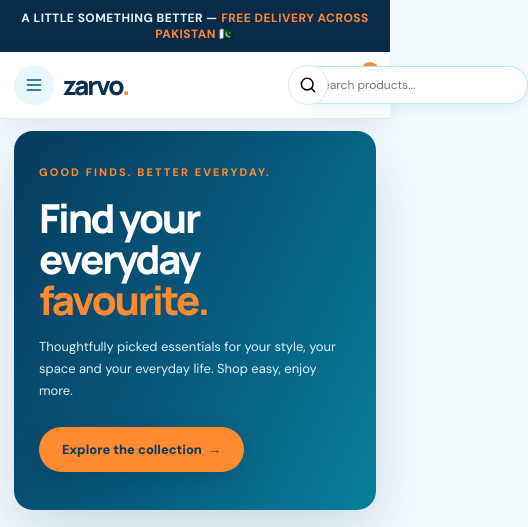
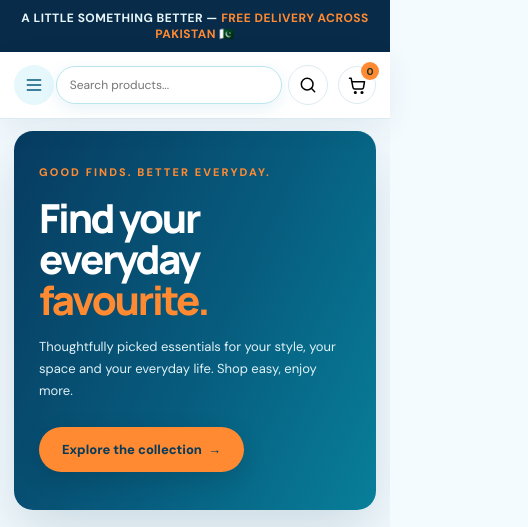
Before and after one commit to AliDevTech-code/Zarvo, a plain HTML site: page index.html in a window 390 px wide. Both pictures are taken after a click on the button 308 px from the left and 85 px from the top of the page. Shown: the top 527 px of the page, 528 px wide, since content can reach past the window. Drawn offline with Linux system fonts and the light colour scheme.

Commit message:
Fix mobile search direction, live search and menu blur

```diff
--- a/index.html
+++ b/index.html
@@ -120,6 +120,28 @@
   .searchbox{display:flex;transition:width .22s ease,opacity .2s ease}
 }
 
+
+/* Search expands inward on small screens; live filtering */
+@media(max-width:650px){
+  .search-wrap .searchbox{
+    position:absolute!important;left:auto!important;right:46px!important;top:50%!important;
+    bottom:auto!important;transform:translateY(-50%)!important;
+    width:0!important;max-width:0!important;opacity:0!important;visibility:hidden!important;
+    overflow:hidden!important;padding:0!important;border:0!important;
+    transition:width .22s ease,opacity .2s ease!important;
+  }
+  .search-wrap.open .searchbox{
+    left:auto!important;right:46px!important;width:min(58vw,230px)!important;
+    max-width:min(58vw,230px)!important;opacity:1!important;visibility:visible!important;
+    transform:translateY(-50%)!important;padding:0 10px!important;
+    border:1px solid #b9e6ef!important;border-radius:24px!important;
+    background:#fff!important;box-shadow:0 5px 18px #087eaa18!important;
+  }
+  .search-wrap .searchbox input{width:100%!important;min-width:0!important}
+}
+/* Keep the page crisp when the mobile menu is open */
+.menu-backdrop{backdrop-filter:none!important;-webkit-backdrop-filter:none!important;background:rgba(5,28,43,.28)!important}
+
 </style>
 </head>
 <body>
@@ -190,6 +212,7 @@ document.addEventListener("click",e=>{if(menu.classList.contains("show")&&!menu.
 document.addEventListener("keydown",e=>{if(e.key==="Escape"){closeMenu();document.getElementById("searchWrap")?.classList.remove("open")}});
 const searchWrap=document.getElementById("searchWrap"),searchToggle=document.getElementById("searchToggle"),searchInput=document.getElementById("search");
 searchToggle?.addEventListener("click",e=>{e.stopPropagation();searchWrap.classList.toggle("open");if(searchWrap.classList.contains("open"))searchInput.focus()});
+searchInput?.addEventListener("input",()=>{renderProducts();document.getElementById("shop")?.scrollIntoView({behavior:"smooth",block:"start"})});
 document.addEventListener("click",e=>{if(searchWrap&&!searchWrap.contains(e.target))searchWrap.classList.remove("open")});
 document.getElementById("year").textContent=new Date().getFullYear();renderCategories();renderProducts();saveCart();(function(){const host=document.getElementById("imageMarquee");if(!host)return;const items=PRODUCTS.slice(0,16);const make=arr=>arr.map(p=>'<div class="marquee-item"><img src="'+p[4]+'" alt="'+p[1]+'" loading="lazy" onerror="this.style.display=\'none\'"><span>'+p[1]+'</span></div>').join("");host.innerHTML=make(items)+make(items)})();
 (function initVisualSwiper(){
```
